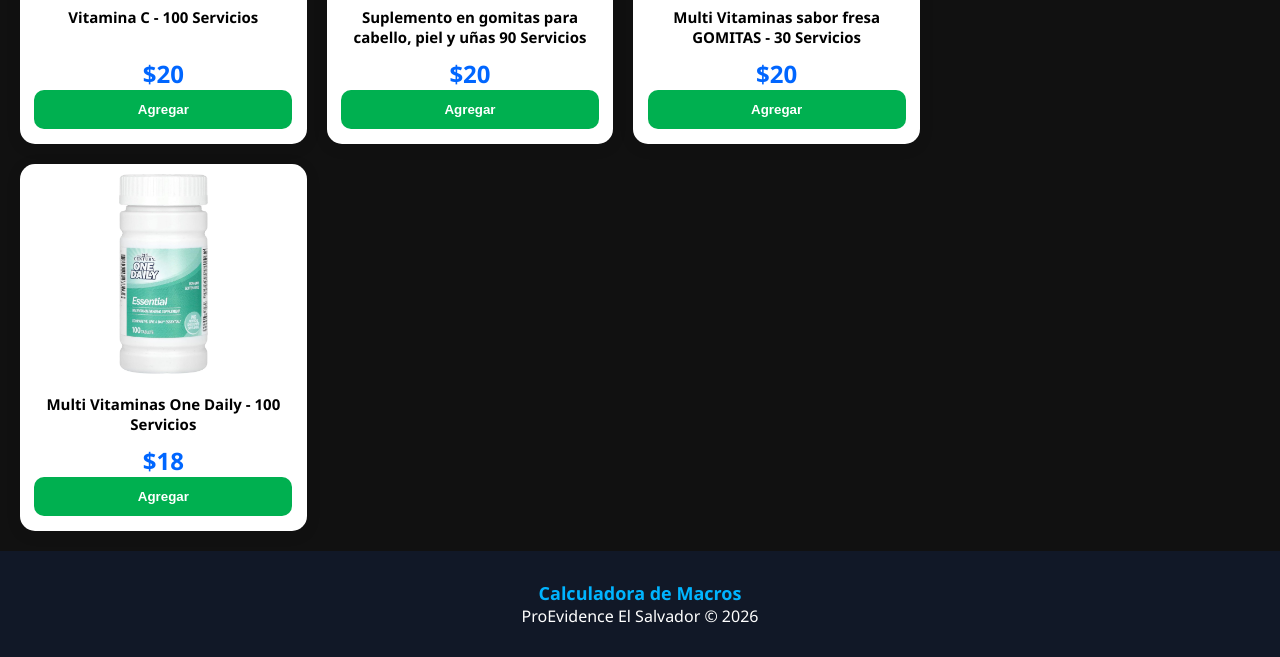
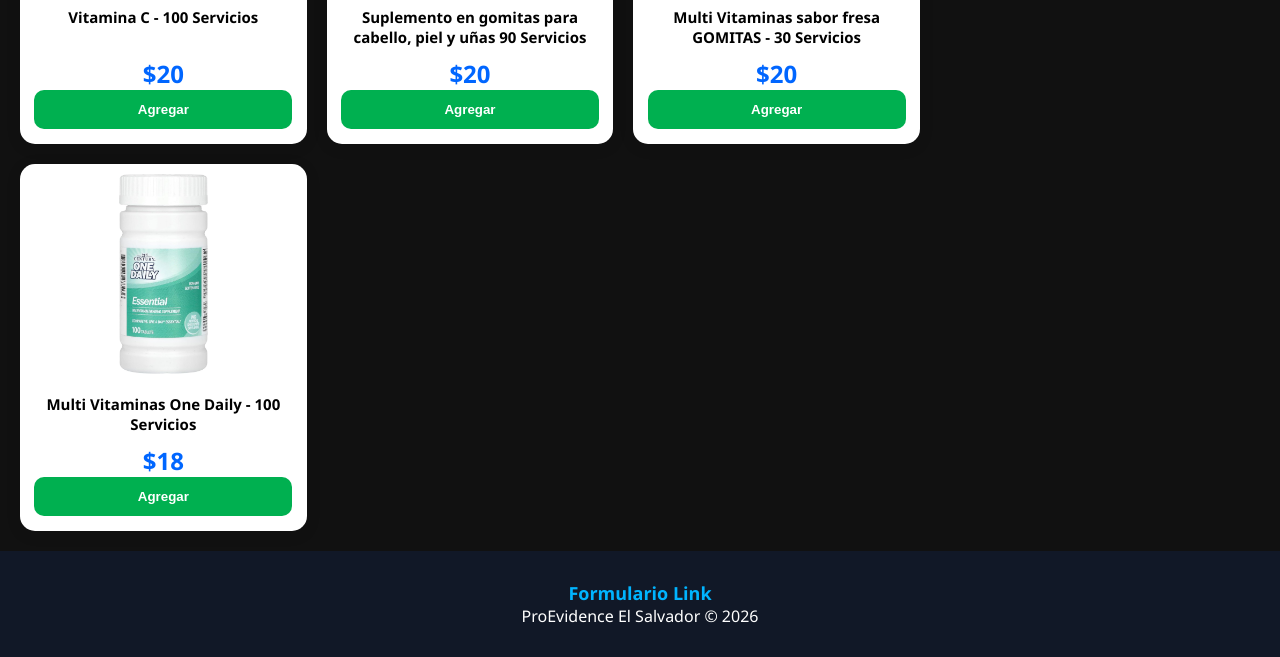
Before and after one commit to SuplementosCubias/Suplementos-Deportivos, a plain HTML site: page index.html in a window 1280 px wide. Shown: the part 1843-2500 px from the top of the page. Drawn offline with Linux system fonts and the light colour scheme.

Commit message:
Update index.html

```diff
--- a/index.html
+++ b/index.html
@@ -39,8 +39,8 @@
     </main>
 
 <footer>
-    <a href="https://www.calculator.net/macro-calculator.html" target="_blank">
-        Calculadora de Macros
+    <a href="https://docs.google.com/forms/d/e/1FAIpQLSc5F9Vph5wLBhPV4_f0Fo5bMB5ly8Ppv3kkSjKcC9uVESWq7w/viewform?usp=header"_blank">
+        Formulario Link
     </a>
 
     <p>ProEvidence El Salvador © 2026</p>
```
